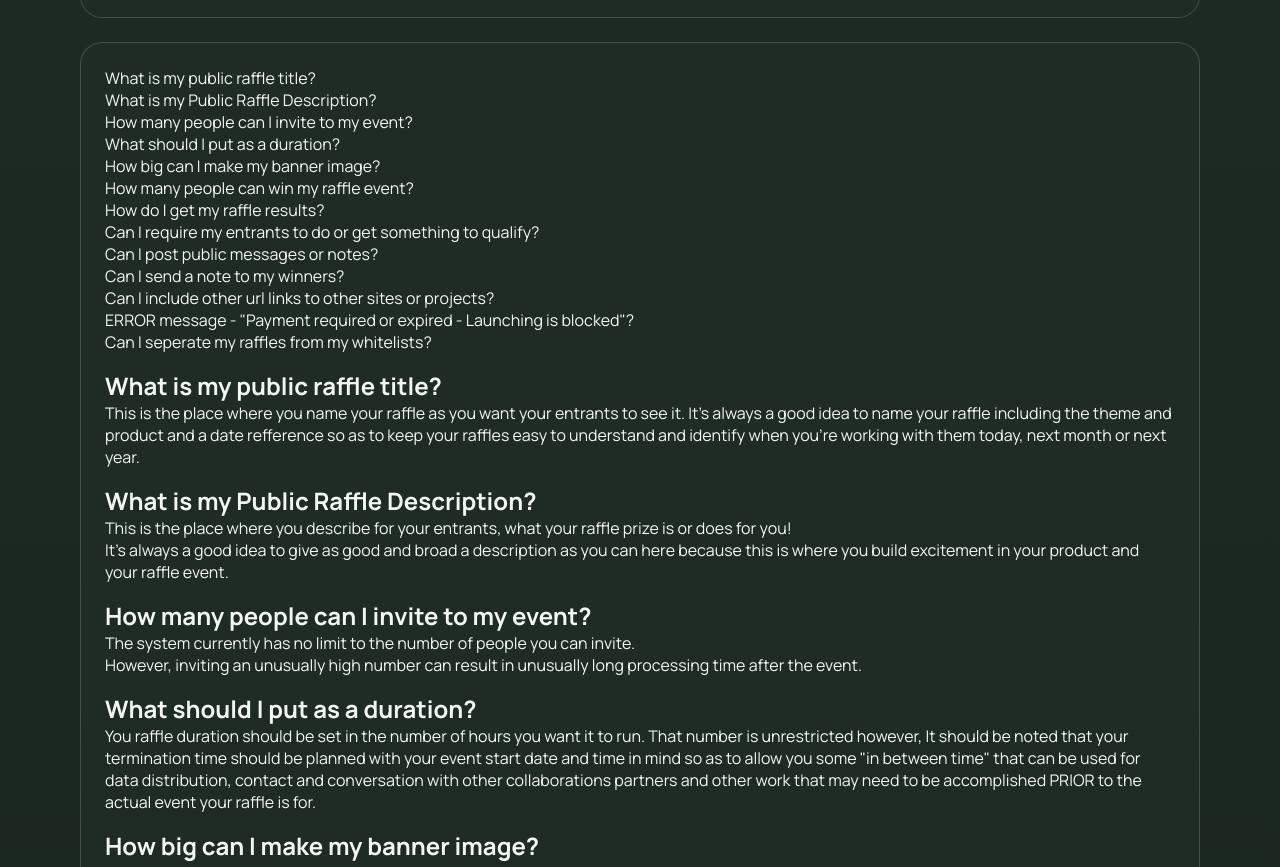
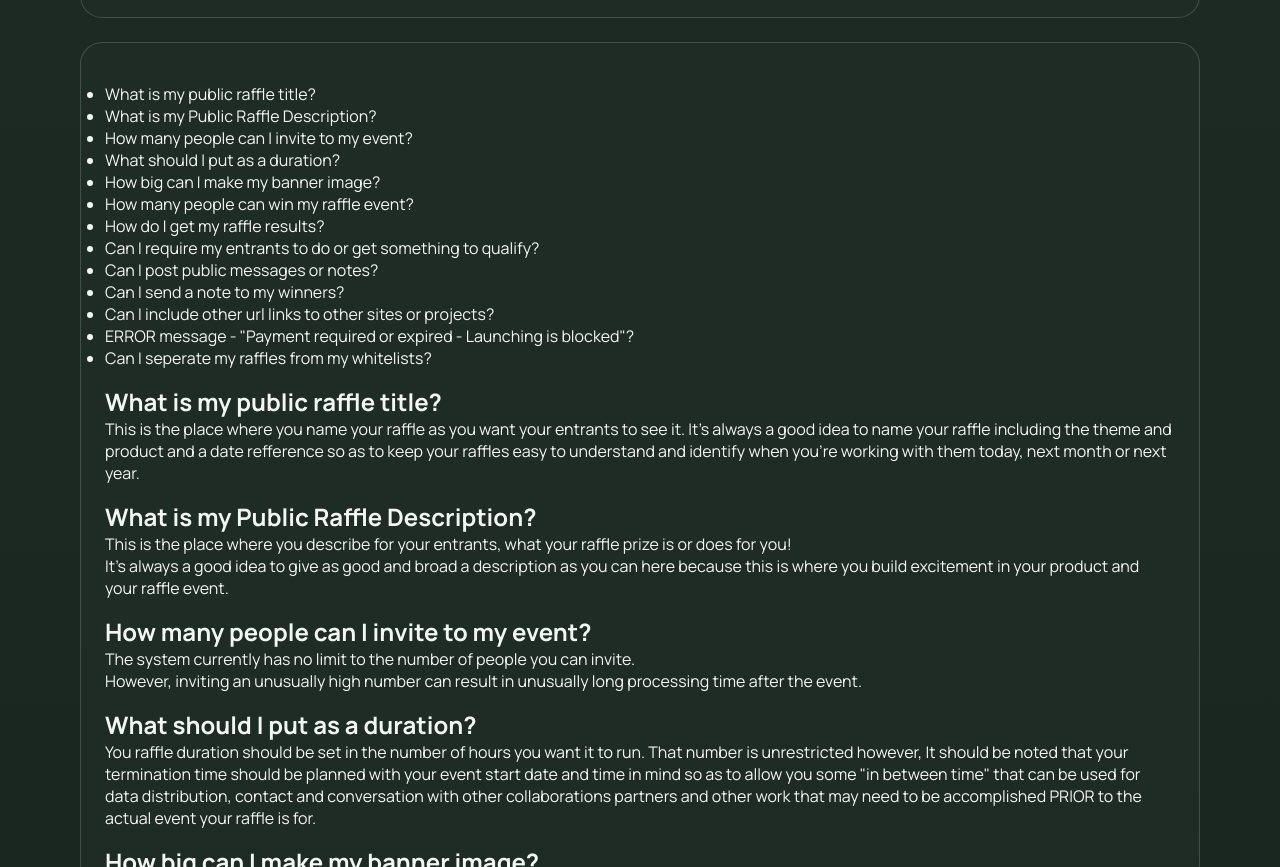
Before and after one commit to Faren450/3DRaffles, a website: page whitelist-raffle-website/FAQ.html in a window 1280 px wide. Shown: the part 2531-3398 px from the top of the page. Drawn offline with Linux system fonts and the light colour scheme.

Commit message:
Revise FAQ.html for clarity and accuracy
Updated FAQ page with corrections and enhancements.

```diff
--- a/whitelist-raffle-website/FAQ.html
+++ b/whitelist-raffle-website/FAQ.html
@@ -102,19 +102,21 @@ Because we're allowing you to use the utility at no charge we ask that you under
 
 	<!---------- BEGIN TABLE OF CONTENTS ----------->
 <p>
-<a href="#faq-01">What is my public raffle title?</a><br>
-<a href="#faq-02">What is my Public Raffle Description?</a><br>
-<a href="#faq-03">How many people can I invite to my event?</a><br>
-<a href="#faq-04">What should I put as a duration?</a><br>
-<a href="#faq-05">How big can I make my banner image?</a><br>
-<a href="#faq-06">How many people can win my raffle event?</a><br>
-<a href="#faq-07">How do I get my raffle results?</a><br>
-<a href="#faq-08">Can I require my entrants to do or get something to qualify?</a><br>
-<a href="#faq-09">Can I post public messages or notes?</a><br>
-<a href="#faq-10">Can I send a note to my winners?</a><br>
-<a href="#faq-11">Can I include other url links to other sites or projects?</a><br>
-<a href="#faq-12">ERROR message - "Payment required or expired - Launching is blocked"?</a><br>
-<a href="#faq-13">Can I seperate my raffles from my whitelists?</a><br>
+	<ul>
+		<li><a href="#faq-01">What is my public raffle title?</a></li>
+		<li><a href="#faq-02">What is my Public Raffle Description?</a></li>
+		<li><a href="#faq-03">How many people can I invite to my event?</a></li>
+		<li><a href="#faq-04">What should I put as a duration?</a></li>
+		<li><a href="#faq-05">How big can I make my banner image?</a></li>
+		<li><a href="#faq-06">How many people can win my raffle event?</a></li>
+		<li><a href="#faq-07">How do I get my raffle results?</a></li>
+		<li><a href="#faq-08">Can I require my entrants to do or get something to qualify?</a></li>
+		<li><a href="#faq-09">Can I post public messages or notes?</a></li>
+		<li><a href="#faq-10">Can I send a note to my winners?</a></li>
+		<li><a href="#faq-11">Can I include other url links to other sites or projects?</a></li>
+		<li><a href="#faq-12">ERROR message - "Payment required or expired - Launching is blocked"?</a></li>
+		<li><a href="#faq-13">Can I seperate my raffles from my whitelists?</a></li>
+	</ul>
 </p>
 
 	<!---------- END TABLE OF CONTENTS ----------->
```
